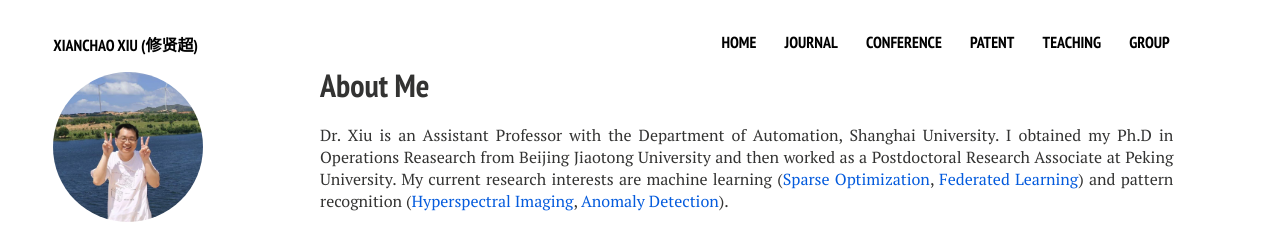
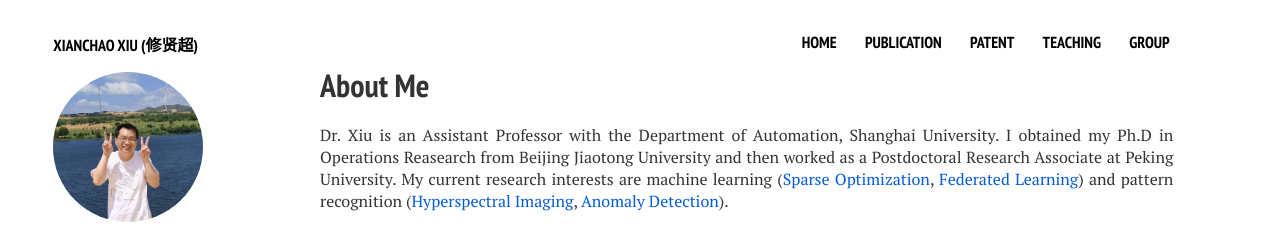
Before and after one commit to xianchaoxiu/xianchaoxiu.github.io, a Jekyll site: the page built from index.md, in a window 1280 px wide. Shown: the top 226 px of the page. Built offline with Jekyll 4.4.1, drawn with Linux system fonts in a browser that asks for light colours; nearby versions of some CDN libraries.

Commit message:
Update navigation.yml

```diff
--- a/_data/navigation.yml
+++ b/_data/navigation.yml
@@ -7,12 +7,8 @@
 
  #{{ site.url }}
 
-- title: Journal
-  url: /journal
-
-
-- title: Conference
-  url: /conference
+- title: Publication
+  url: /publication
 
 
 - title: Patent
```
